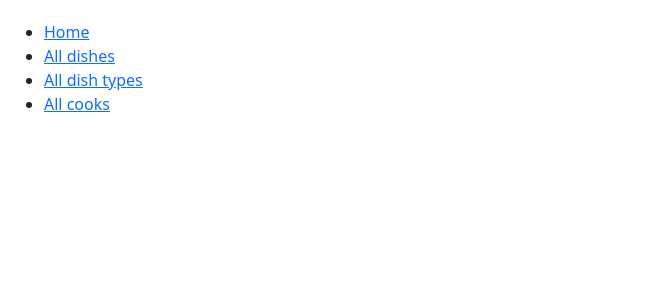
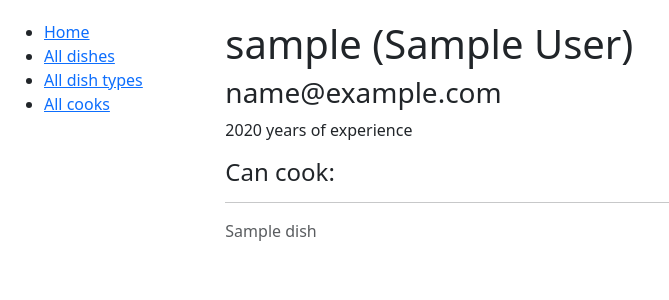
Before and after one commit to Komar88lvl/shynok, a Django app: page /kitchen/cooks/1/ in a window 1280 px wide. Shown: the top 300 px of the page, without its empty margins (0-669 px from the left). Run offline with Django 5.2, Linux system fonts and the light colour scheme; tables that the repository leaves empty hold one stand-in row (values such as "Sample post").

Commit message:
Create cook_detail template

```diff
--- a/templates/kitchen/cook_detail.html
+++ b/templates/kitchen/cook_detail.html
@@ -1,5 +1,17 @@
 {% extends "base.html" %}
 
 {% block content %}
-	<h1>{{ cook_detail.username }}</h1>
+	<h1>{{ cook.username }} ({{ cook.first_name }} {{ cook.last_name }})</h1>
+  <div class="ml-3">
+    <h3>{{ cook.email }}</h3>
+    <p>{{ cook.years_of_experience }} years of experience</p>
+    <h4>Can cook:</h4>
+    {% for meal in cook.dishes.all %}
+      <hr>
+      <p class="text-muted">{{ meal.name }}</p>
+      {% empty %}
+        <p>No Dishes</p>
+  {% endfor %}
+
+  </div>
 {% endblock %}
```
